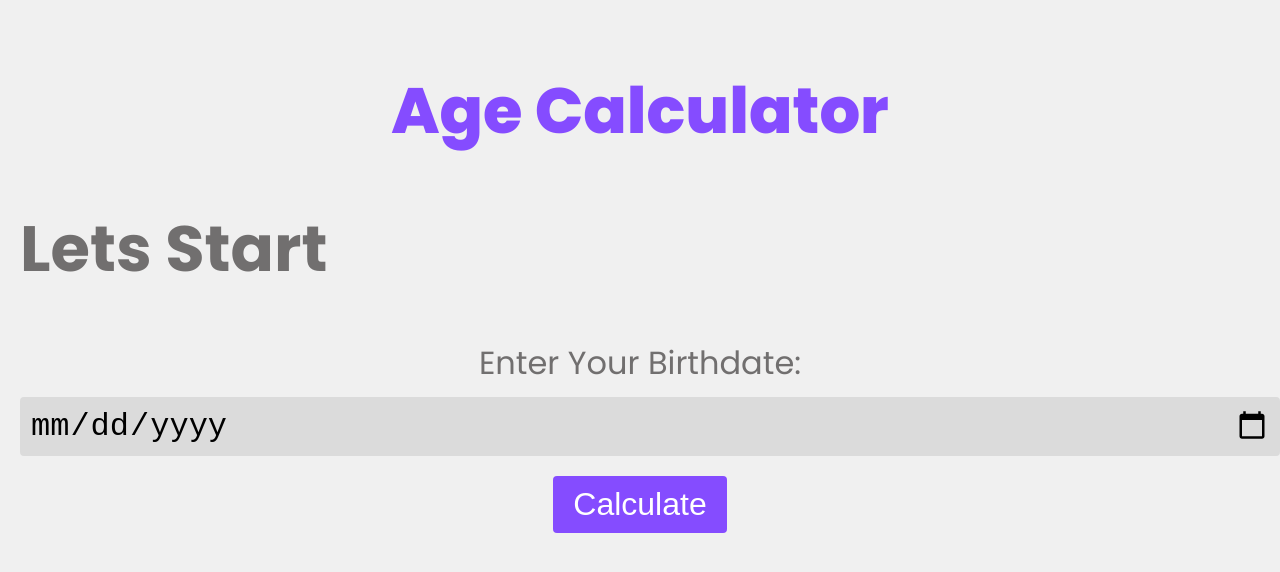
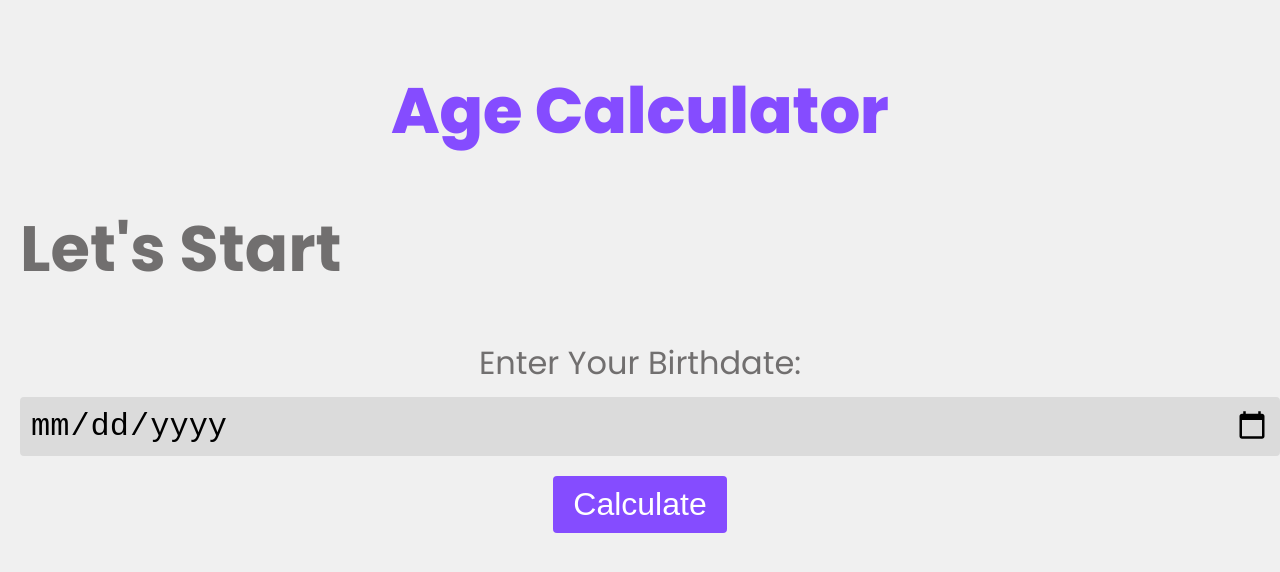
Before and after one commit to IamSachin10/age-calculator-app-main, a plain HTML site: page index.html in a window 1280 px wide. Drawn offline with Linux system fonts and the light colour scheme; files that its build step writes are made by us from their sources; files whose address does not match are found by name.

Commit message:
Update index.html

```diff
--- a/index.html
+++ b/index.html
@@ -10,7 +10,7 @@
   <div class="container">
     <h1 class="title">Age Calculator</h1>
 
-    <h1><b>Lets Start</b></h1>
+    <h1><b>Let's Start</b></h1>
 
     <div class="form">
       <label for="birthdate">Enter Your Birthdate:</label>
```
